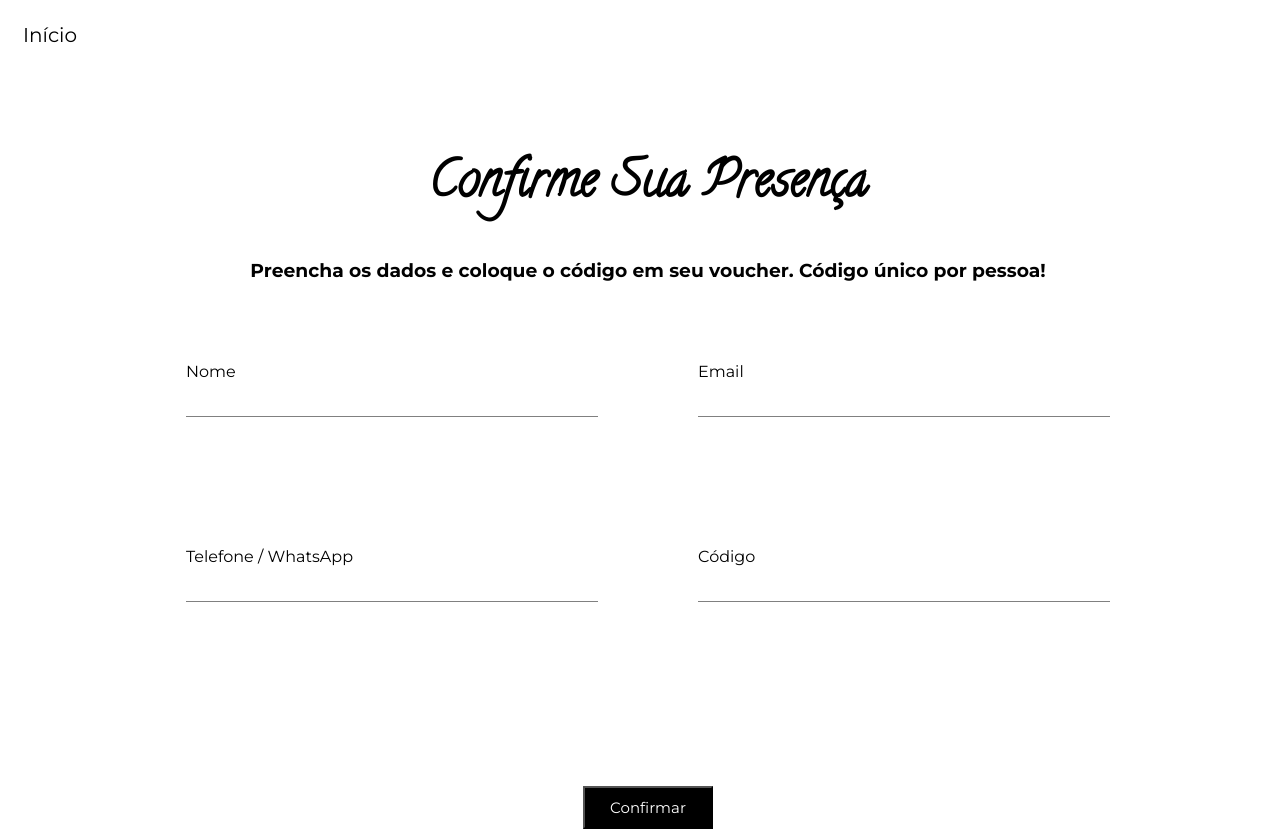
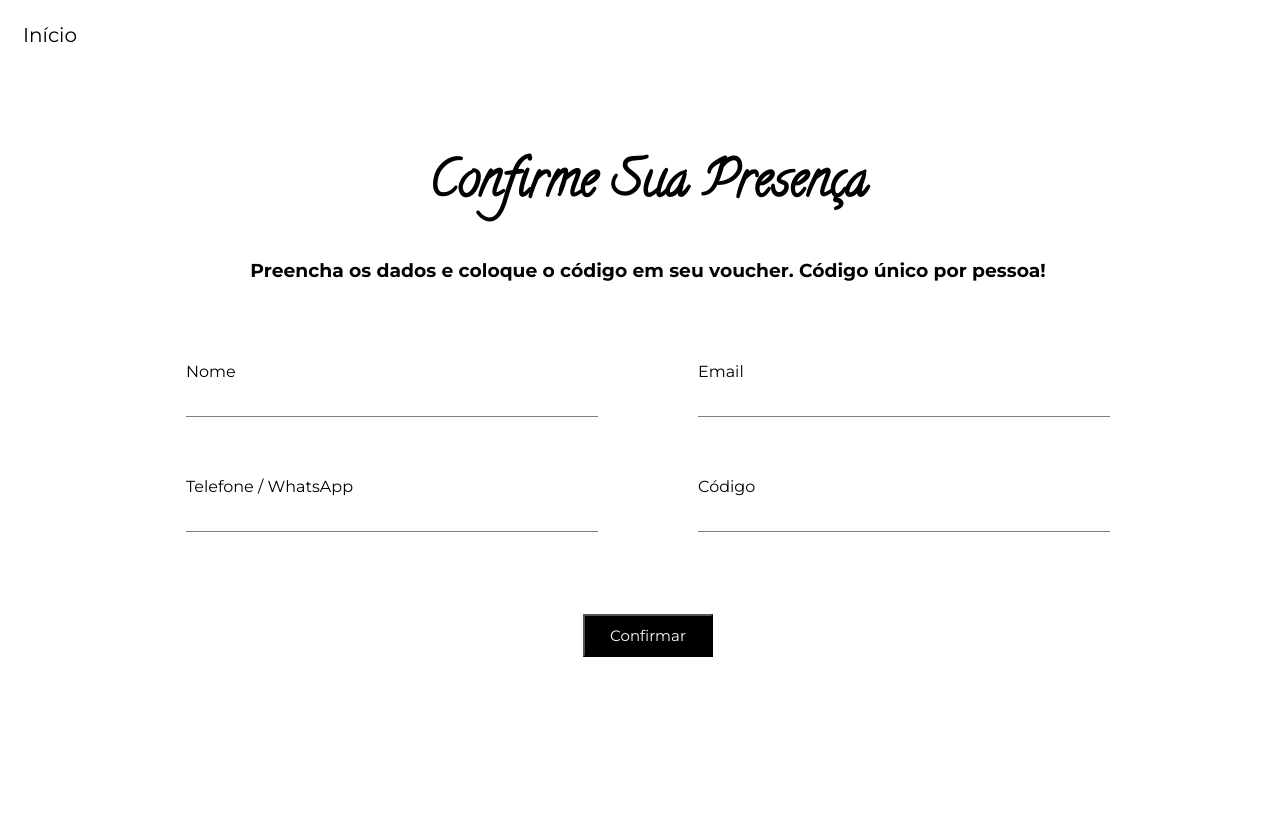
Before and after one commit to guilhermewebdev/wedding-site, a Next.js app: page /rsvp in a window 1280 px wide. After the commit the page ends 800 px from the top, so only its background shows below. Built offline with nearby package versions, Linux system fonts and the light colour scheme; no server answers.

Commit message:
Ajuste no spinner

```diff
--- a/src/components/Rsvp.tsx
+++ b/src/components/Rsvp.tsx
@@ -44,8 +44,10 @@ export function RSVP(props: RSVPProps) {
                     <Field label="Código" {...register("code")} disabled={!!code} error={errors['code']} />
                     <div className={styles.confirmationArea}>
                         <p>{errors['__other']}</p>
-                        <p>{loading && <Spinner />}</p>
-                        <button disabled={loading} type="submit">Confirmar</button>
+                        {loading
+                            ? <p><Spinner style={{ fontSize: 20 }} /></p>
+                            : <button disabled={loading} type="submit">Confirmar</button>
+                        }
                     </div>
                 </form>
             </main>
--- a/src/components/Spinner.tsx
+++ b/src/components/Spinner.tsx
@@ -1,7 +1,8 @@
 import styles from '../../styles/Styles.module.css';
 
-export default function Spinner() {
+export default function Spinner(params: React.ParamHTMLAttributes<HTMLDivElement>) {
+    const { className, ...otherParams } = params;
     return (
-        <div className={styles.spinner}></div>
+        <div className={`${styles.spinner} ${className}`} {...otherParams}></div>
     )
 }
--- a/styles/Styles.module.css
+++ b/styles/Styles.module.css
@@ -119,7 +119,7 @@
     flex-wrap: wrap;
     display: flex;
     justify-content: center;
-    row-gap: 100px;
+    row-gap: 30px;
     flex-direction: row;
     width: 80%;
 }
```
